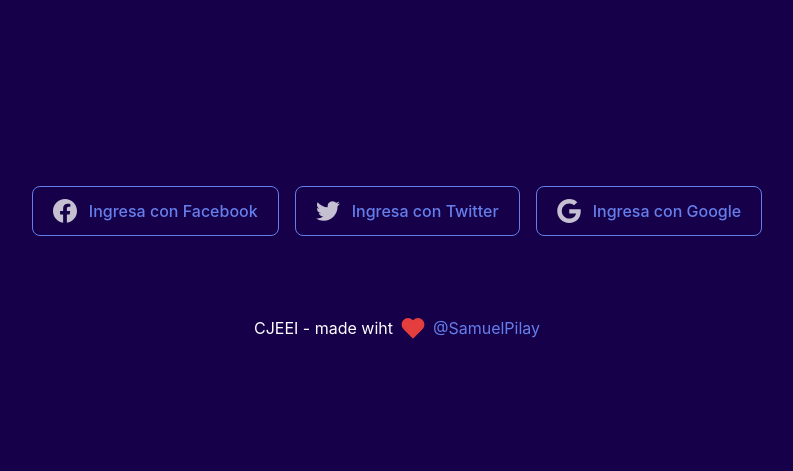
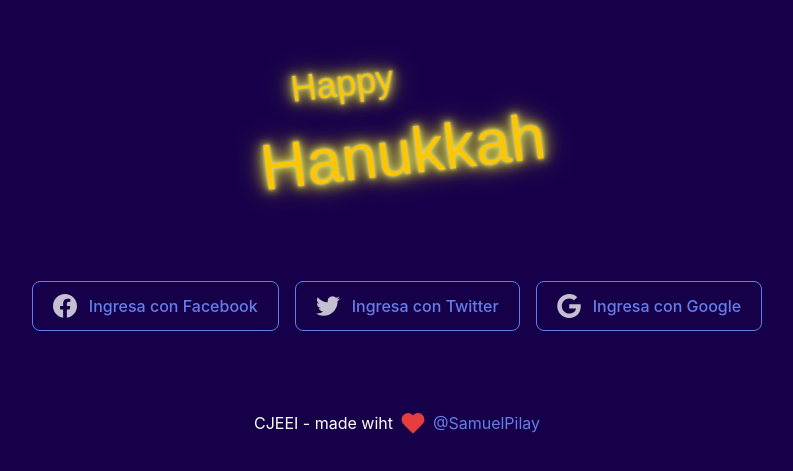
Before and after one commit to yhau1989/Happy-Hanukkah, a Next.js app in the folder hanukkah-site/: page / in a window 1280 px wide. Shown: the part 171-642 px from the top of the page, without its empty margins (243-1036 px from the left). Built offline with nearby package versions, Linux system fonts and the light colour scheme; no server answers.

Commit message:
test Layout Shift (CLS)

```diff
--- a/hanukkah-site/components/footer.js
+++ b/hanukkah-site/components/footer.js
@@ -1,7 +1,7 @@
 import Link from "next/link"
 export default function Footer() {
     return (
-        <div id="footer" width="275px" height="24px" className="mt-10 mb-3 text-center text-white flex">
+        <div id="footer" className="mt-10 mb-3 text-center text-white flex">
           CJEEI - made wiht <svg
               width="24"
               height="24"
--- a/hanukkah-site/pages/index.js
+++ b/hanukkah-site/pages/index.js
@@ -38,10 +38,10 @@ export default function Home() {
       return  <div id="container" className={styles.container}>
         <div id="container_child" className={styles.container}>
 
-          {/* <div id="logo" className="flex flex-col pt-10 happyHanukkahTitle">
+          <div id="logo" className="flex flex-col pt-10 happyHanukkahTitle">
             <span className="pl-10 text-4xl">Happy</span>
             <span className="text-5xl sm:text-6xl">Hanukkah</span>
-          </div> */}
+          </div>
           <div id="access" className="w-full sm:w-auto flex-none flex flex-col-reverse sm:flex-row sm:items-start space-y-3 space-y-reverse sm:space-y-0 sm:space-x-4 mt-10 mx-auto xl:mx-0 p-10">
             <div id="login_facebook" className="cursor-pointer w-full sm:w-auto sm:flex-wrap sm:text-center md:inline-flex inline-flex items-center justify-center font-medium text-indigo-500 bg-opacity-75 group-hover:bg-opacity-0 rounded-lg shadow-sm group-hover:shadow-lg py-3 px-5 border border-indigo-500 border-opacity-10 transition duration-150 transform group-hover:-translate-y-0.5">
               <svg
```
